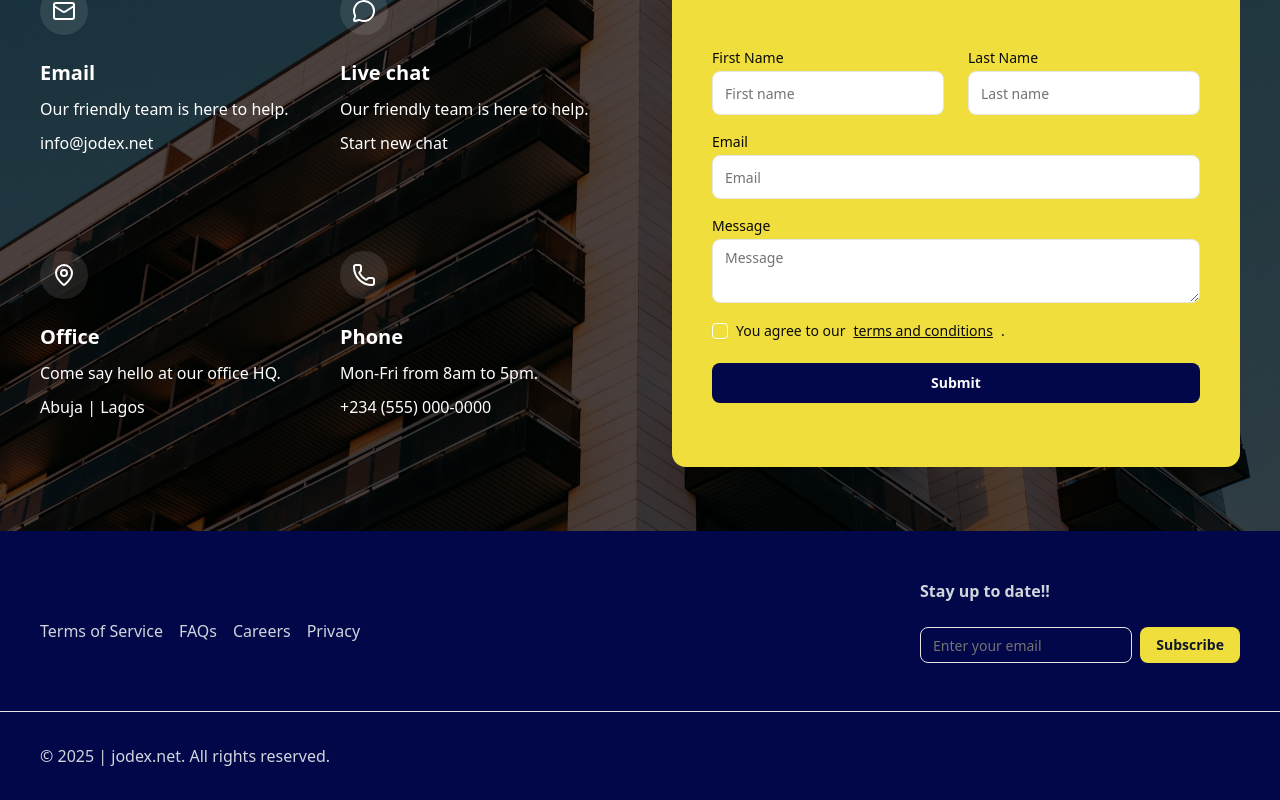
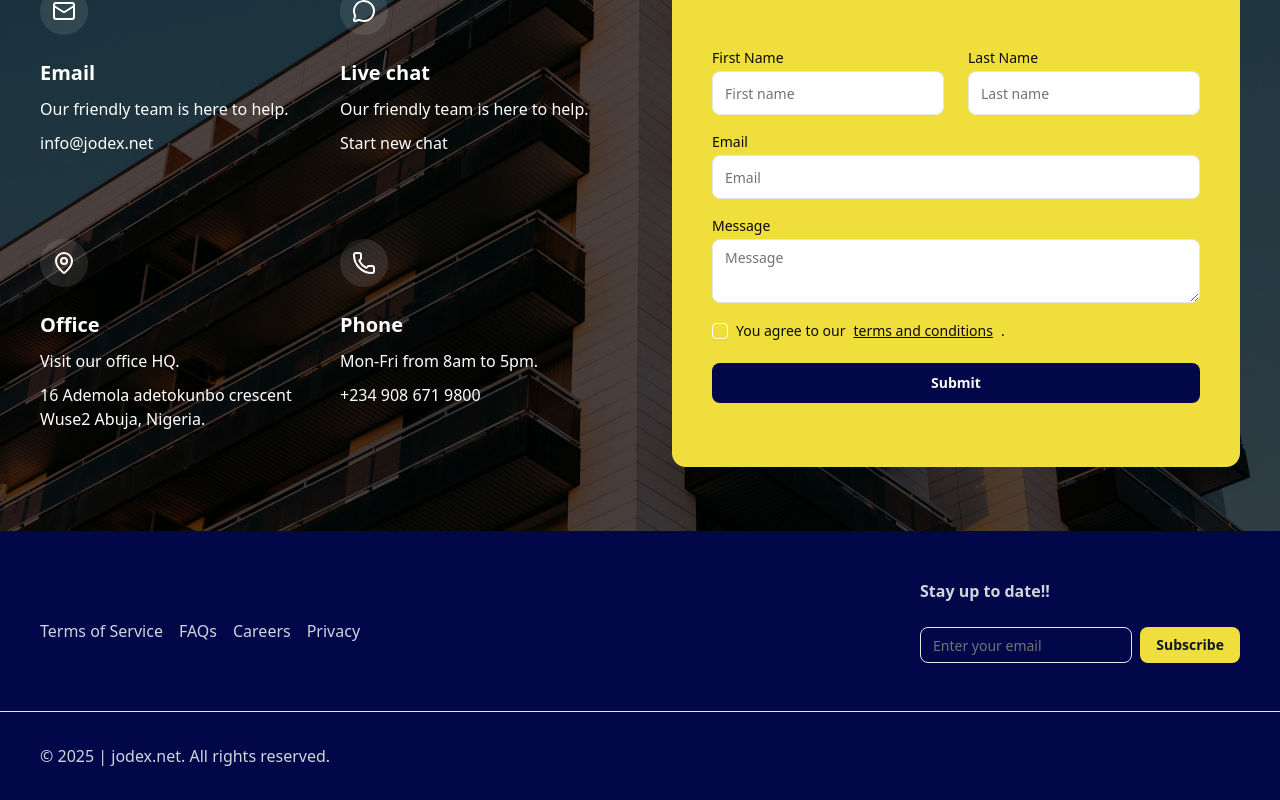
Before and after one commit to Jodex-Property/new-landing-page, a Next.js app: page / in a window 1280 px wide. Shown: the part 4242-5042 px from the top of the page. Built offline with nearby package versions, Linux system fonts and the light colour scheme.

Commit message:
update contact us

```diff
--- a/components/common/contact.tsx
+++ b/components/common/contact.tsx
@@ -43,7 +43,7 @@ const Contact = () => (
             <p className="my-2.5 text-white">
               Our friendly team is here to help.
             </p>
-            <Link className="font-medium text-white" href="#">
+            <Link className="font-medium text-white" href="https://wa.link/nq1oj2" target="_blank">
               Start new chat
             </Link>
           </div>
@@ -53,14 +53,14 @@ const Contact = () => (
             </div>
             <h3 className="mt-6 font-semibold text-xl text-white">Office</h3>
             <p className="my-2.5 text-white">
-              Come say hello at our office HQ.
+              Visit our office HQ.
             </p>
             <Link
               className="font-medium text-white"
-              href="https://map.google.com"
+              href="https://maps.app.goo.gl/Zr291jb9eBAiKsUL6"
               target="_blank"
             >
-              Abuja | Lagos
+              16 Ademola adetokunbo crescent Wuse2 Abuja, Nigeria.
             </Link>
           </div>
           <div>
@@ -73,9 +73,9 @@ const Contact = () => (
             </p>
             <Link
               className="font-medium text-white break-all"
-              href="tel:+2345550000000"
+              href="tel:+2349086719800"
             >
-              +234 (555) 000-0000
+              +234 908 671 9800
             </Link>
           </div>
         </div>
```
